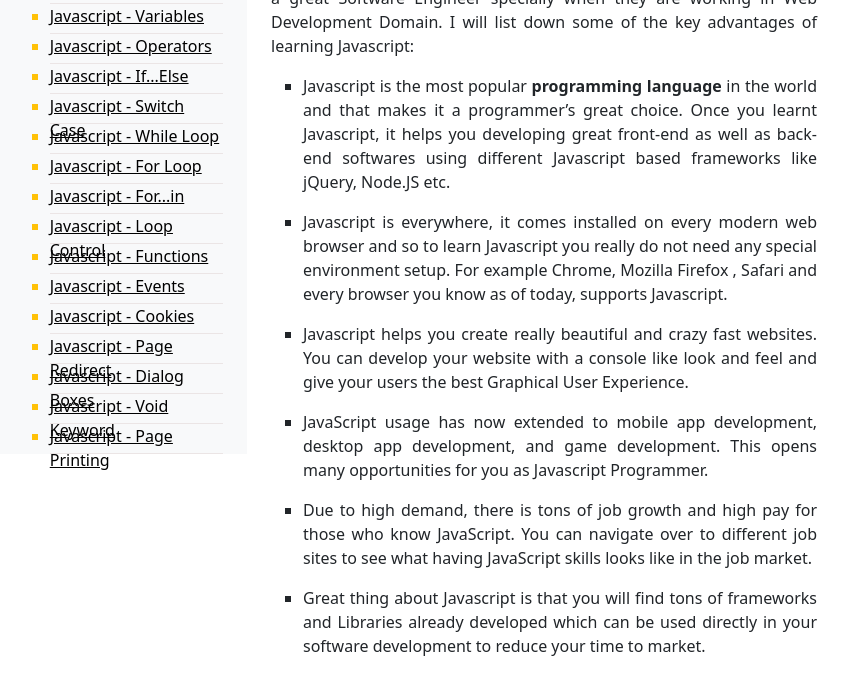
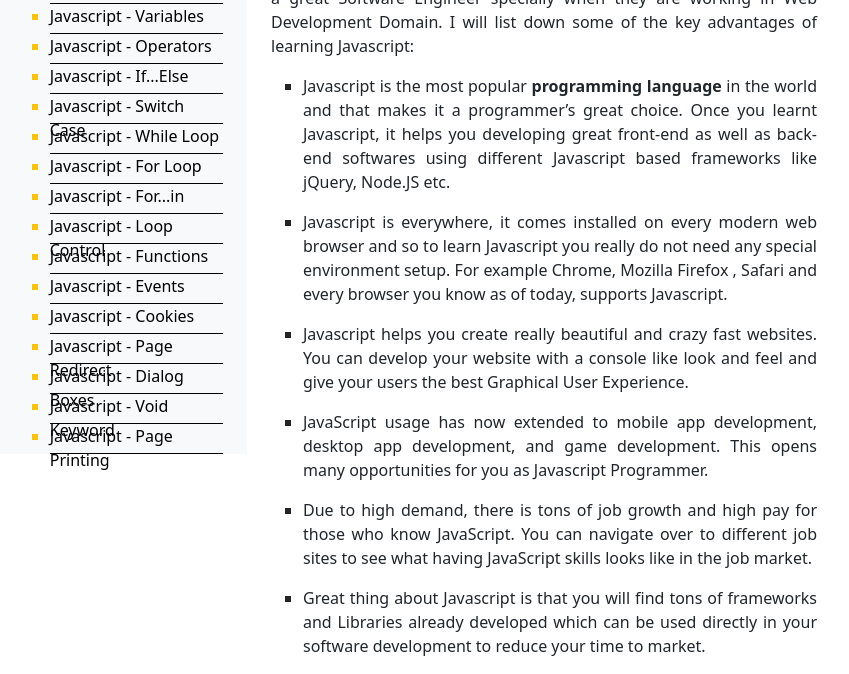
Before and after one commit to sajithasaji/javascript, a plain HTML site: page index.html in a window 1280 px wide. Shown: the part 196-870 px from the top of the page, without its empty margins (96-945 px from the left). Drawn offline with nearby package versions, Linux system fonts and the light colour scheme.

Commit message:
Update style.css

```diff
--- a/style.css
+++ b/style.css
@@ -4,7 +4,7 @@
 .tutorial li{
   height: 30px;
   list-style: square;
-  border-bottom: 1px solid rgb(235, 229, 229);
+  border-bottom: 1px solid black;
 }
 
 .chapters{
@@ -19,6 +19,7 @@
 }
 a{
   color:black;
+  text-decoration:none;
 
 }
 .tutorial-content{
```
